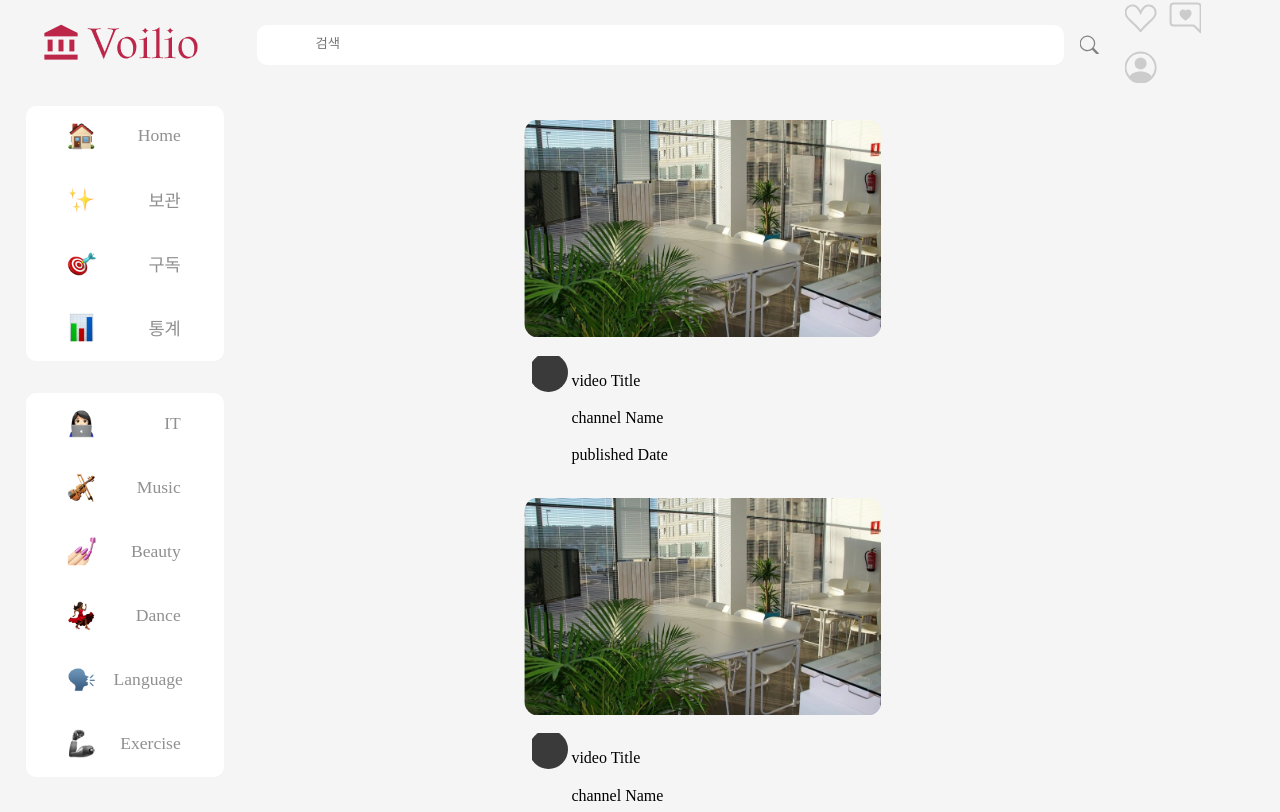
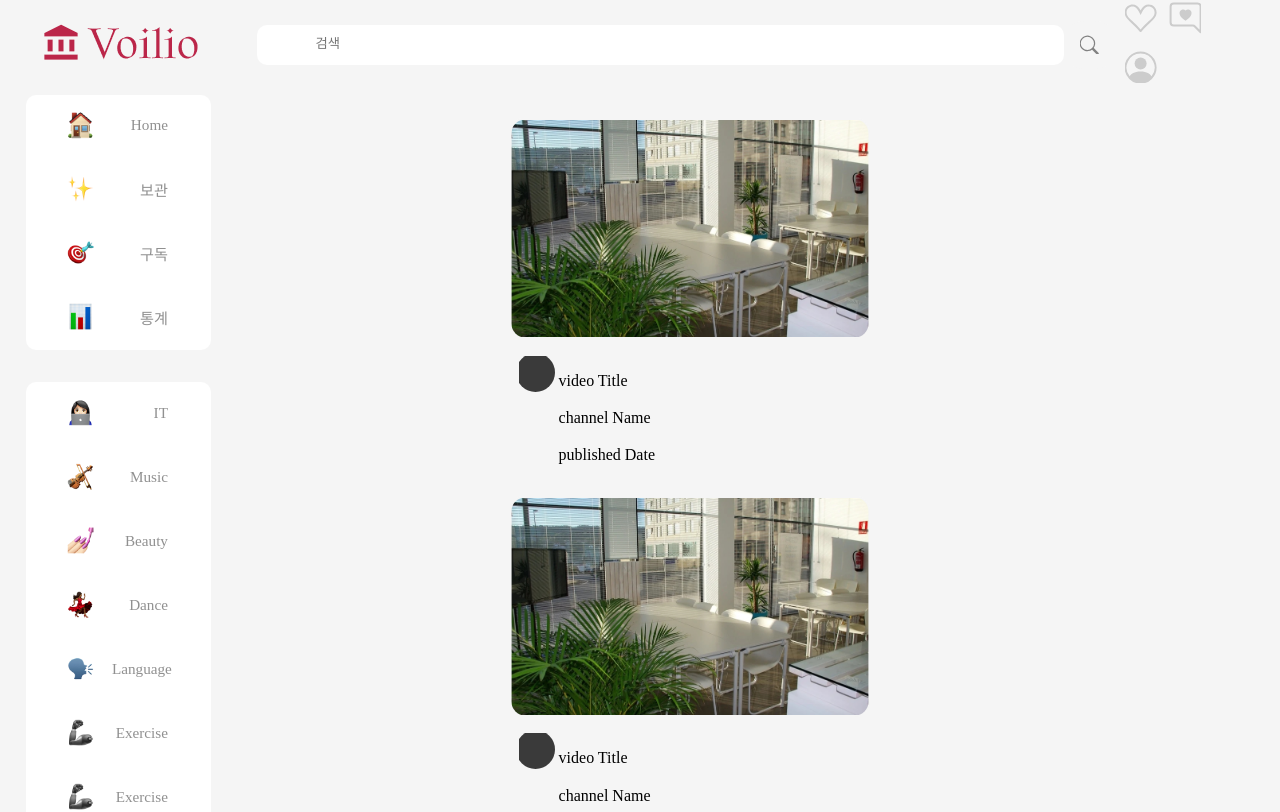
Before and after one commit to Team-Port/Voilio-Frontend, a React (Create React App) app: page / in a window 1280 px wide. Shown: the top 812 px of the page. Built offline with nearby package versions, Linux system fonts and the light colour scheme; a web font is replaced by a local one.

Commit message:
[#1]Design: Sidebar - 크기조정 - 크기 축소

```diff
--- a/src/component/Sidebar.jsx
+++ b/src/component/Sidebar.jsx
@@ -17,6 +17,8 @@ const Sidebar = () => {
                 <div><img src={'asset/dance.png'}/>Dance</div>
                 <div><img src={'asset/language.png'}/>Language</div>
                 <div><img src={'asset/exercise.png'}/>Exercise</div>
+                <div><img src={'asset/exercise.png'}/>Exercise</div>
+                <div><img src={'asset/exercise.png'}/>Exercise</div>
             </div>
         </div>
     );
--- a/src/component/sidebar.css
+++ b/src/component/sidebar.css
@@ -1,12 +1,17 @@
 .sidebarMenu-box{
+    /* position: fixed; */
     position: sticky;
-    top: 13%;
-
+    top: 5.8rem;
 }
 
+/* .categoryMenu-box{
+    overflow-y: scroll;
+    height: 22rem;
+} */
+
 .pageMenu-box, .categoryMenu-box {
-    width: 9vw;
-    height: auto;
+    width: 8vw;
+    /* height: auto; */
     display: flex;
     flex-direction: column;
     margin-left: 1rem;
@@ -24,7 +29,7 @@
     height: 1.6rem;
     cursor: pointer;
     background-color: #fff;
-    font-size: 1.1rem;
+    font-size: 0.95rem;
     margin-bottom: 0.2rem;
     display: flex;
     align-items: center;
@@ -40,7 +45,7 @@
   }
 
 .pageMenu-box div img , .categoryMenu-box div img{
-    width: 1.8rem;
+    width: 1.7rem;
     object-fit:cover;
     background: none;
     margin-right: 1rem;
```
